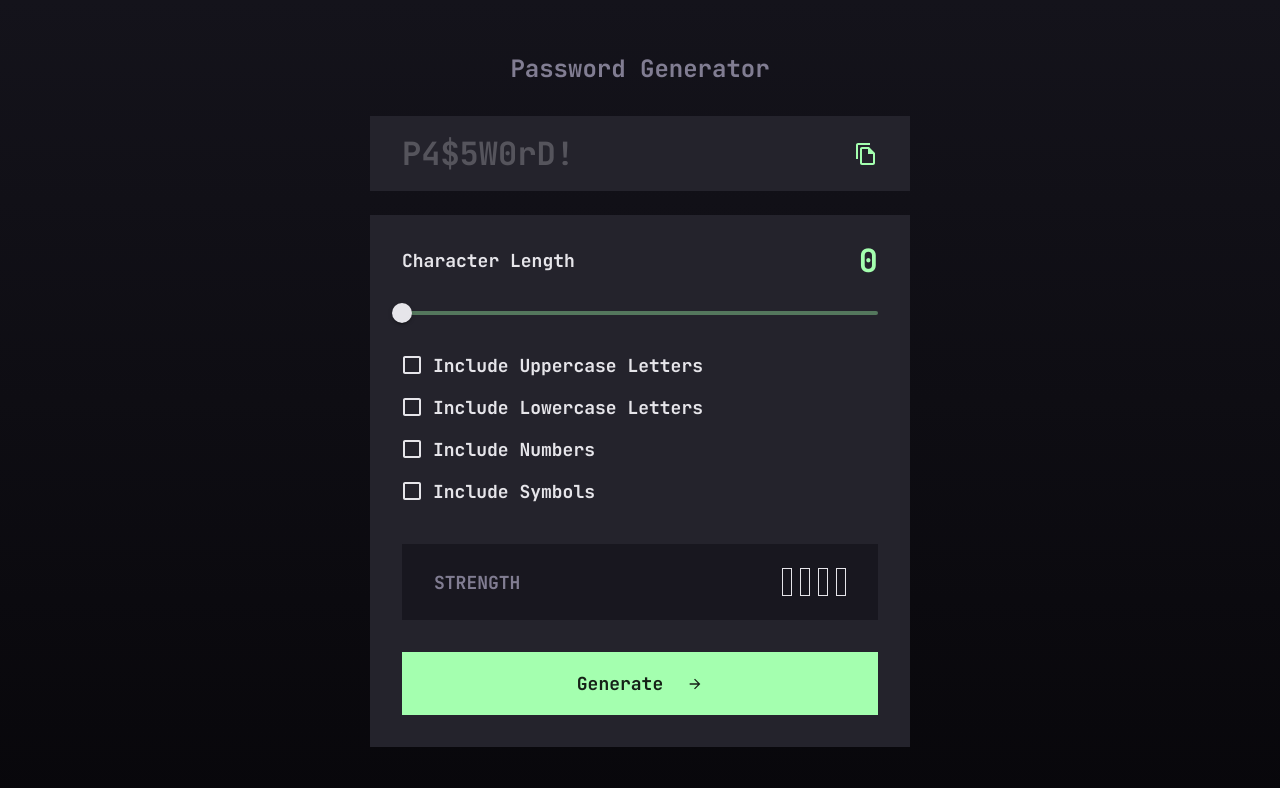
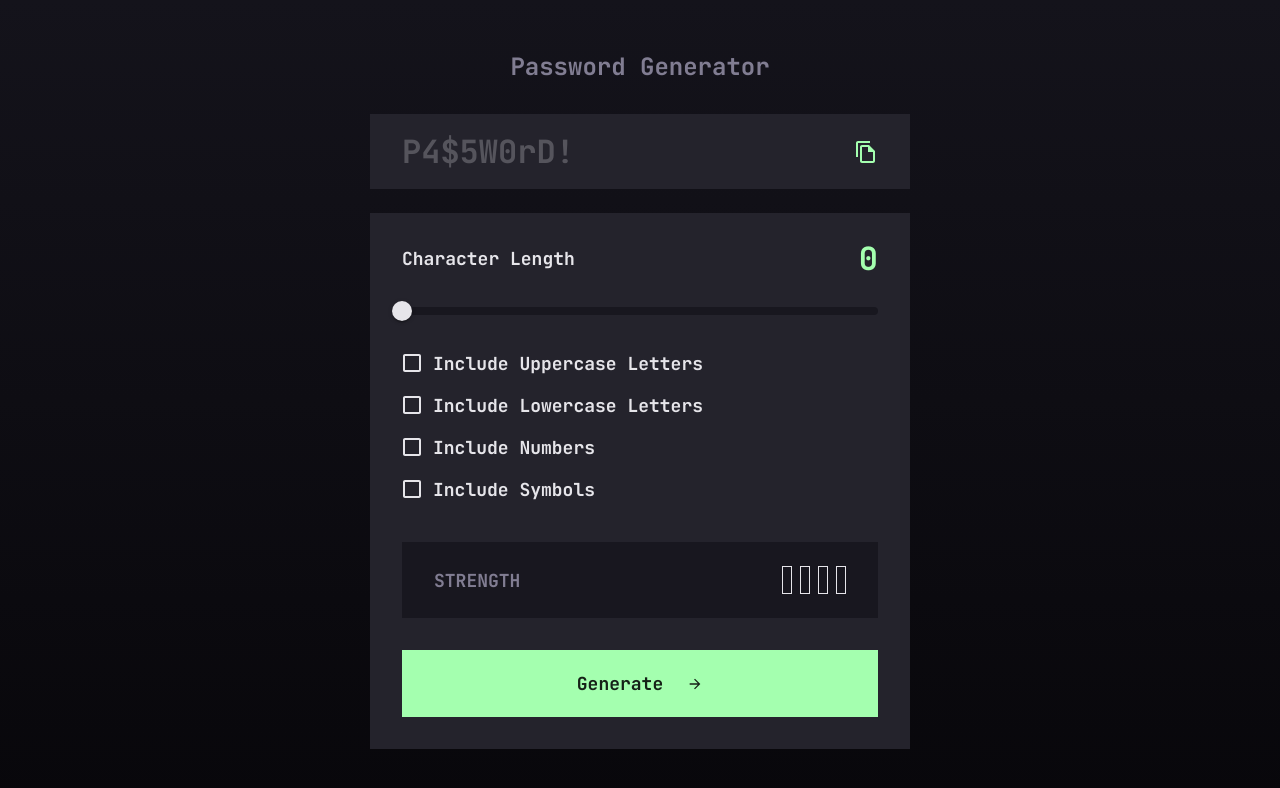
Before and after one commit to ronaldpaek/password-generator-app, a React (Create React App) app: page / in a window 1280 px wide. Shown: the top 788 px of the page. Built offline with nearby package versions, Linux system fonts and the light colour scheme.

Commit message:
Fix syncing issue with useEffect, fix Border issue

```diff
--- a/src/components/CharacterOptions.js
+++ b/src/components/CharacterOptions.js
@@ -3,7 +3,7 @@ import { Stack, Typography, Slider, FormGroup } from '@mui/material';
 import { labels } from '../constants';
 import { CheckboxLabel } from './';
 
-const CharacterOptions = ({ value, handleChange, handleToggleOption }) => {
+const CharacterOptions = ({ value, handleChange, toggleOption }) => {
 	return (
 		<Stack spacing={2}>
 			<Stack direction='row' justifyContent='space-between' alignItems='center'>
@@ -42,7 +42,7 @@ const CharacterOptions = ({ value, handleChange, handleToggleOption }) => {
 							color: theme.palette.grey.veryDark
 						}
 					},
-					'& .css-14pt78w-MuiSlider-rail': {
+					'& .MuiSlider-rail': {
 						bgcolor: theme.palette.grey.veryDark,
 						height: 8,
 						opacity: 1
@@ -51,11 +51,7 @@ const CharacterOptions = ({ value, handleChange, handleToggleOption }) => {
 			/>
 			<FormGroup>
 				{labels.map((label, i) => (
-					<CheckboxLabel
-						key={i}
-						label={label}
-						handleToggleOption={handleToggleOption}
-					/>
+					<CheckboxLabel key={i} label={label} toggleOption={toggleOption} />
 				))}
 			</FormGroup>
 		</Stack>
--- a/src/components/CheckboxLabel.js
+++ b/src/components/CheckboxLabel.js
@@ -1,20 +1,17 @@
 import { useState } from 'react';
 import { FormControlLabel, Checkbox } from '@mui/material';
 
-const CheckboxLabel = ({ label, handleToggleOption }) => {
+const CheckboxLabel = ({ label, toggleOption }) => {
 	const [checked, setChecked] = useState(false);
+
+	const handleChange = e => {
+		setChecked(e.target.checked);
+		toggleOption(label.split(' ')[1], e.target.checked);
+	};
 
 	return (
 		<FormControlLabel
-			control={
-				<Checkbox
-					checked={checked}
-					onChange={() => {
-						setChecked(checked => !checked);
-						handleToggleOption(label.split(' ')[1], checked);
-					}}
-				/>
-			}
+			control={<Checkbox checked={checked} onChange={handleChange} />}
 			label={label}
 			sx={theme => ({
 				'& .MuiFormControlLabel-label': {
--- a/src/components/PasswordOptions.js
+++ b/src/components/PasswordOptions.js
@@ -1,4 +1,4 @@
-import { useState } from 'react';
+import { useState, useEffect } from 'react';
 import { Stack, ButtonBase, SvgIcon } from '@mui/material';
 import { MdArrowForward } from 'react-icons/md';
 
@@ -26,18 +26,18 @@ const PasswordOptions = () => {
 		setStrengthLevel(getPasswordStrength(lowerCased, value));
 	};
 
-	const handleChange = (_, newValue) => {
+	useEffect(getStrengthLevel, [value, options]);
+
+	const handleChange = (e, newValue) => {
 		setValue(newValue);
-		getStrengthLevel();
 	};
 
-	const handleToggleOption = (option, checked) => {
+	const toggleOption = (option, checked) => {
 		if (checked) {
+			setOptions(prevOptions => [...prevOptions, option]);
+		} else {
 			setOptions(options.filter(o => o !== option));
-		} else {
-			setOptions(prevOptions => [...prevOptions, option]);
 		}
-		getStrengthLevel();
 	};
 
 	const handleGeneratePassword = () => {
@@ -69,7 +69,7 @@ const PasswordOptions = () => {
 			<CharacterOptions
 				value={value}
 				handleChange={handleChange}
-				handleToggleOption={handleToggleOption}
+				toggleOption={toggleOption}
 			/>
 			{strengths.map((strength, i) => (
 				<StrengthIndicator
@@ -85,9 +85,9 @@ const PasswordOptions = () => {
 					...theme.typography.body1,
 					py: 2.5,
 					bgcolor: 'primary.main',
+					border: `2px solid ${theme.palette.primary.main}`,
 					'&:hover': {
 						bgcolor: theme.palette.grey.dark,
-						border: `2px solid ${theme.palette.primary.main}`,
 						color: 'primary.main'
 					},
 					[theme.breakpoints.down('tablet')]: {
```
